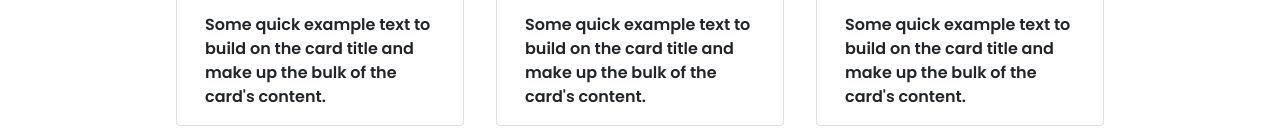
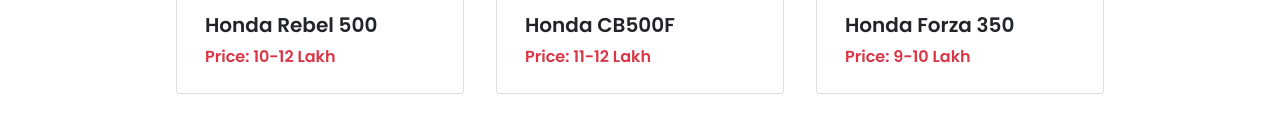
Before and after one commit to nizamseu/honda-cbr-bootstap, a plain HTML site: page index.html in a window 1280 px wide. Shown: the part 3398-3537 px from the top of the page. After the commit the page ends 3508 px from the top, so only its background shows below. Drawn offline with nearby package versions, Linux system fonts and the light colour scheme.

Commit message:
all done

```diff
--- a/index.html
+++ b/index.html
@@ -237,19 +237,25 @@
                 <div class="card m-3" style="width: 18rem;">
                     <img height="200px" src="images/honda-2.jpg" class="card-img-top" alt="...">
                     <div class="card-body">
-                      <p class="card-text">Some quick example text to build on the card title and make up the bulk of the card's content.</p>
+                        <h5>Honda Rebel 500</h5>
+                        <p class="text-danger my-2">Price: 10-12 Lakh</p>
+                      <!-- <small class="card-text">Some quick example text to build on the card title and make up the bulk of the card's content.</small> -->
                     </div>
                 </div>
                 <div class="card m-3" style="width: 18rem;">
                     <img height="200px" src="images/header-bike.png" class="card-img-top" alt="...">
                     <div class="card-body">
-                      <p class="card-text">Some quick example text to build on the card title and make up the bulk of the card's content.</p>
+                        <h5>Honda CB500F</h5>
+                        <p class="text-danger my-2">Price: 11-12 Lakh</p>
+                      <!-- <small class="card-text">Some quick example text to build on the card title and make up the bulk of the card's content.</small> -->
                     </div>
                 </div>
                 <div class="card m-3" style="width: 18rem;">
                     <img height="200px" src="images/feature-bike.jpg" class="card-img-top" alt="...">
                     <div class="card-body">
-                      <p class="card-text">Some quick example text to build on the card title and make up the bulk of the card's content.</p>
+                        <h5>Honda Forza 350</h5>
+                        <p class="text-danger my-2">Price: 9-10 Lakh</p>
+                      <!-- <small class="card-text">Some quick example text to build on the card title and make up the bulk of the card's content.</small> -->
                     </div>
                 </div>
             </div>
```
